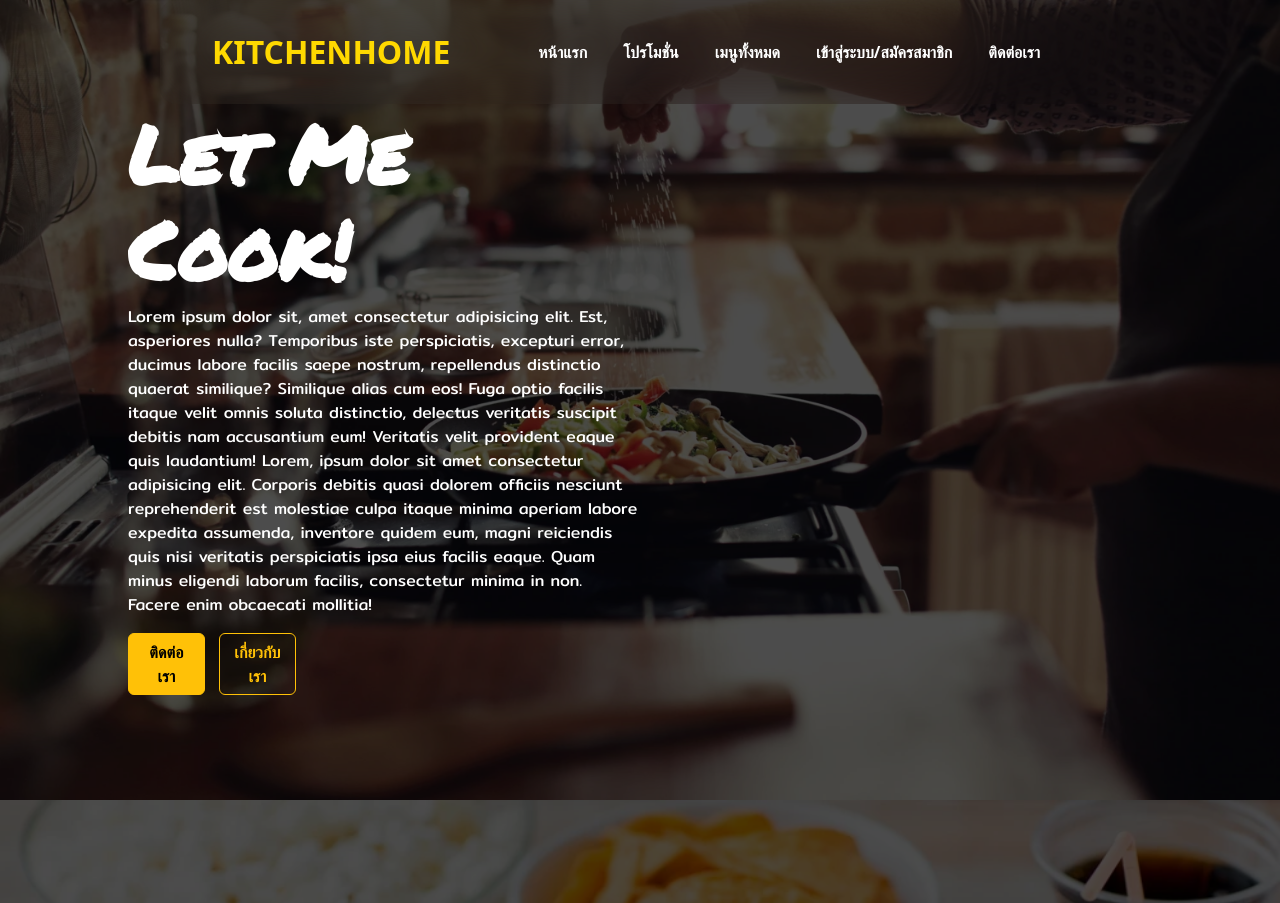
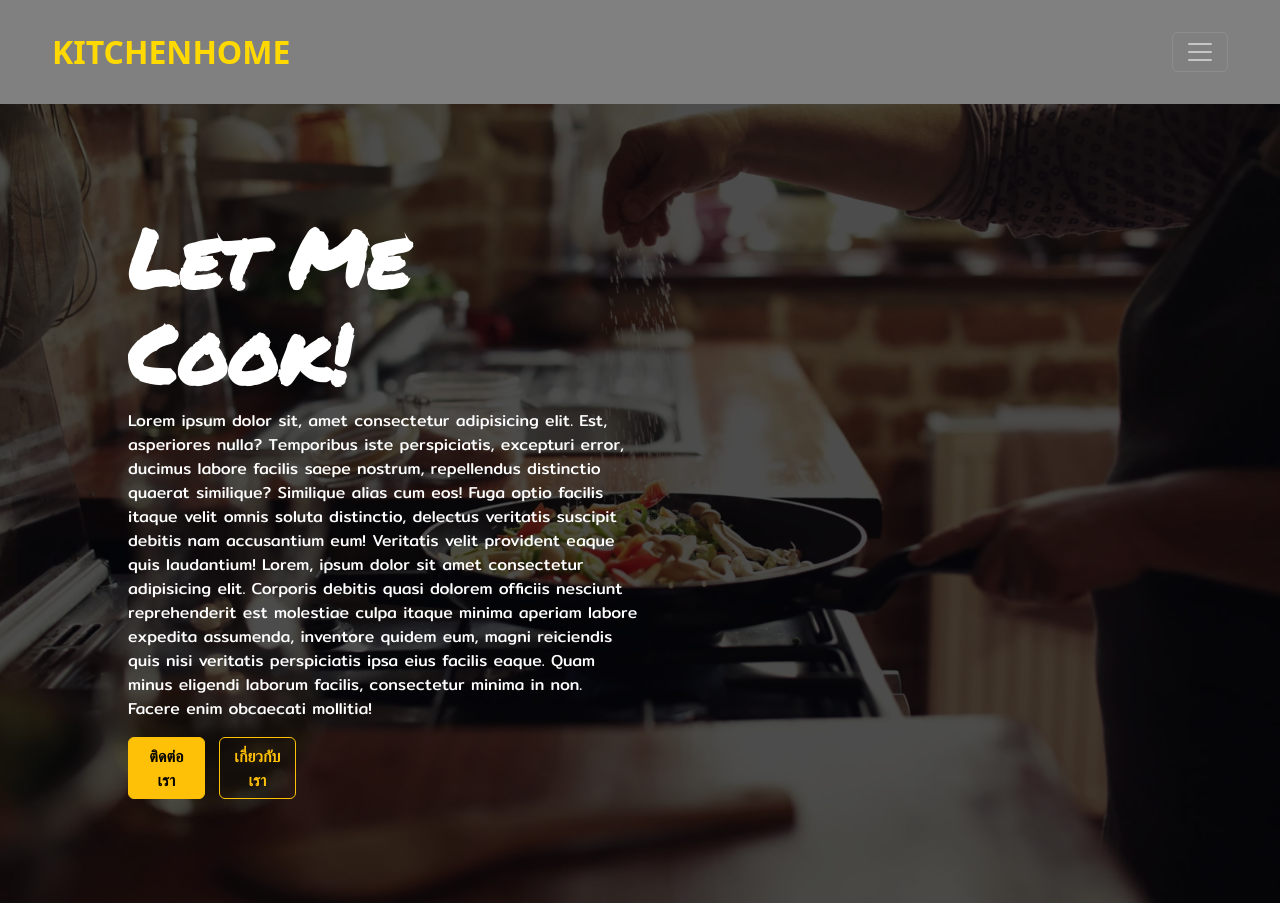
Before and after one commit to BallThanapat/RestaurantWeb, a PHP site: page / in a window 1280 px wide. Shown: the top 903 px of the page. Run offline with PHP 8.4, Linux system fonts and the light colour scheme; some libraries are stand-ins or nearby versions.

Commit message:
fix index nav bar

```diff
--- a/index.html
+++ b/index.html
@@ -77,7 +77,7 @@
 
 <body>
     <header class="header">
-        <nav class="navbar navbar-expand-xl navbar-dark">
+        <nav class="navbar navbar-expand-xxl navbar-dark">
             <div class="container-fluid">
                 <a href="index.html" class="header-link">KITCHENHOME</a>
                 <button class="btn navbar-toggler" type="button" data-bs-toggle="collapse"
```
Also changed, not shown: mainPage.css (+10 -1 lines).
